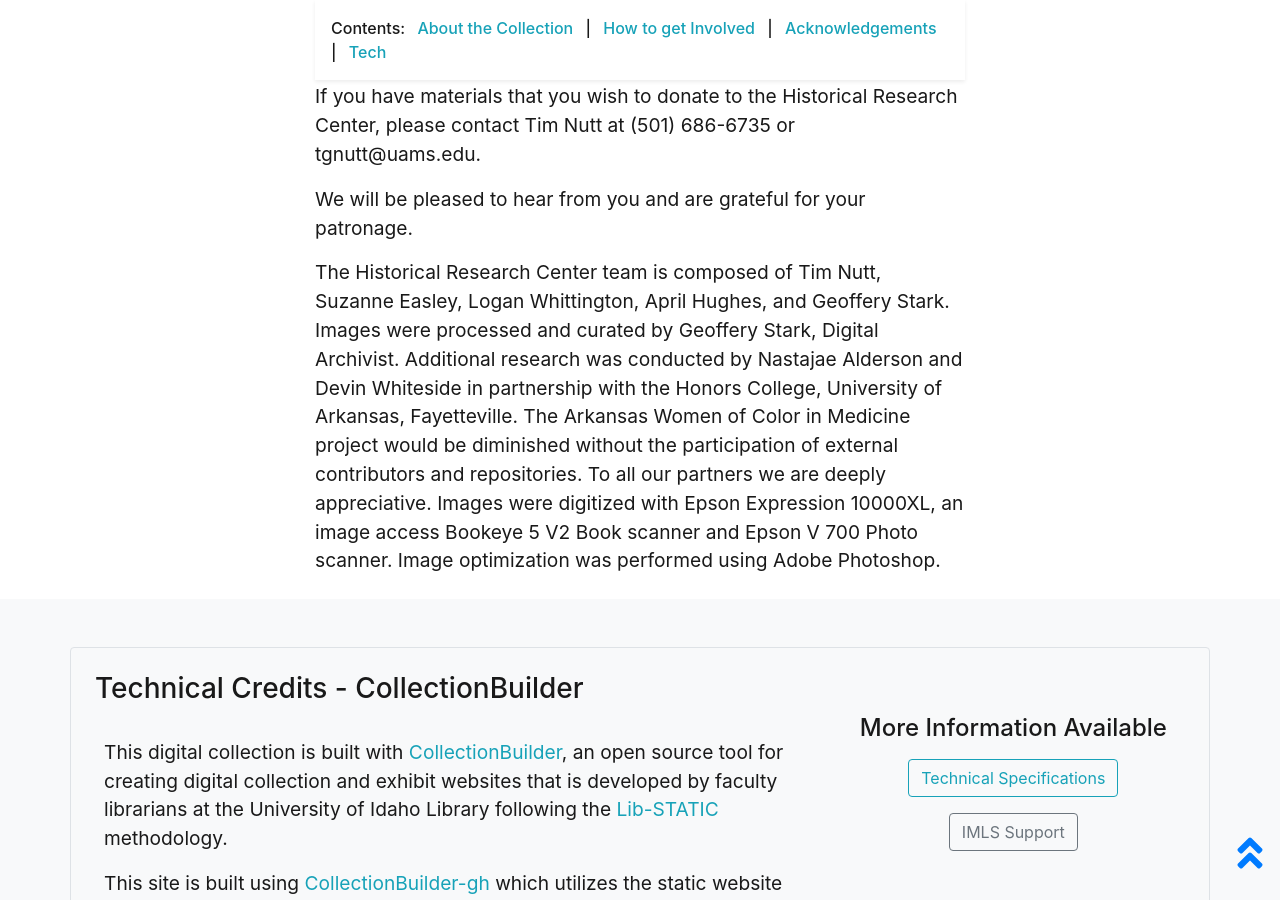
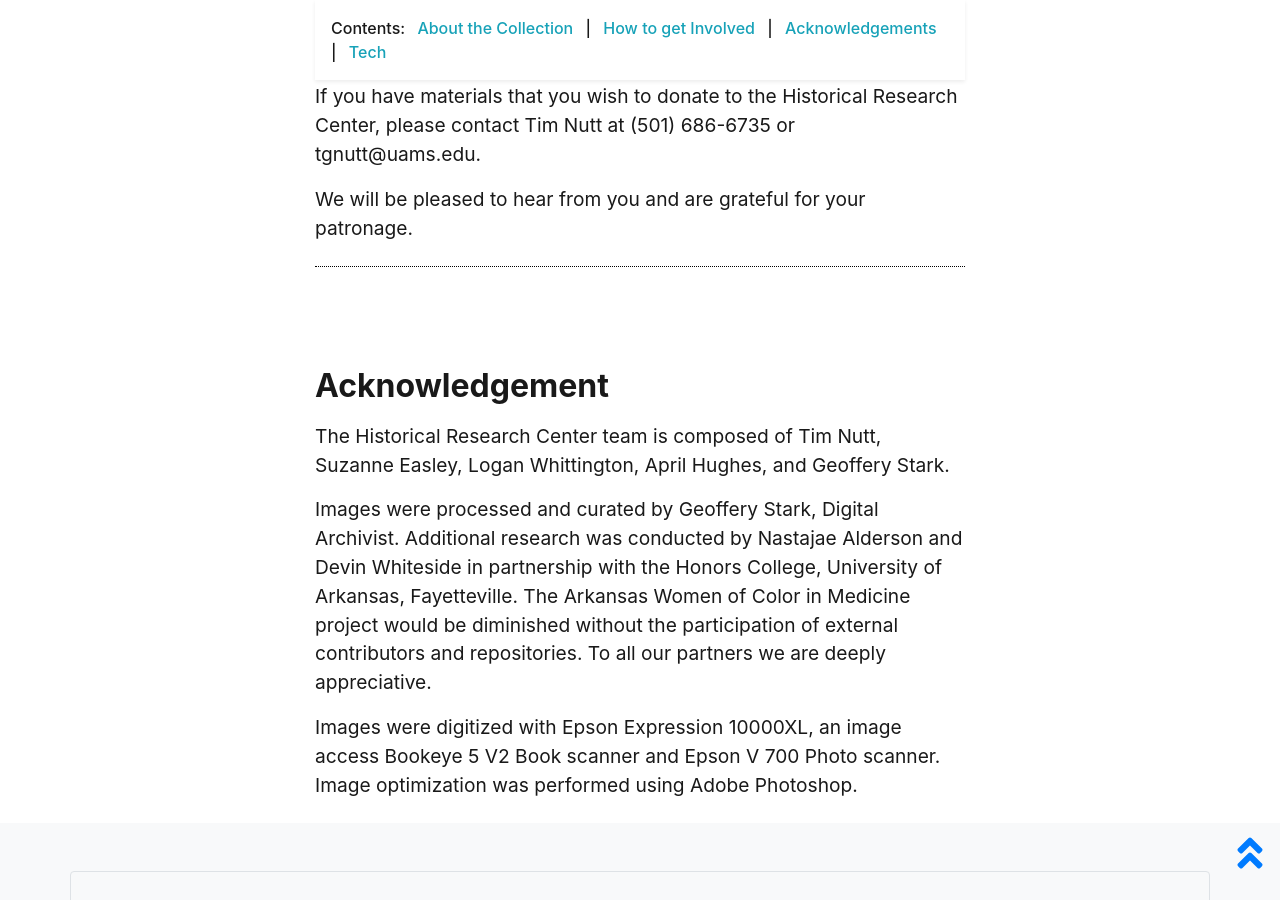
Before and after one commit to Starkad2/Wocim-GH2, a Jekyll site: the page built from pages/about.md, in a window 1280 px wide and 900 px high, scrolled down 1595 px. Built offline with Jekyll 4.4.1, drawn with Linux system fonts in a browser that asks for light colours.

Commit message:
Update acknow.md

```diff
--- a/_includes/cb/acknow.md
+++ b/_includes/cb/acknow.md
@@ -1,3 +1,9 @@
+
+
+## Acknowledgement
+
 The Historical Research Center team is composed of Tim Nutt, Suzanne Easley, Logan Whittington, April Hughes, and Geoffery Stark.
+
 Images were processed and curated by Geoffery Stark, Digital Archivist.  Additional research was conducted by Nastajae Alderson and Devin Whiteside in partnership with the Honors College, University of Arkansas, Fayetteville.  The Arkansas Women of Color in Medicine project would be diminished without the participation of external contributors and repositories.  To all our partners we are deeply appreciative.
+
 Images were digitized with Epson Expression 10000XL, an image access Bookeye 5 V2 Book scanner and Epson V 700 Photo scanner.  Image optimization was performed using Adobe Photoshop.
```
